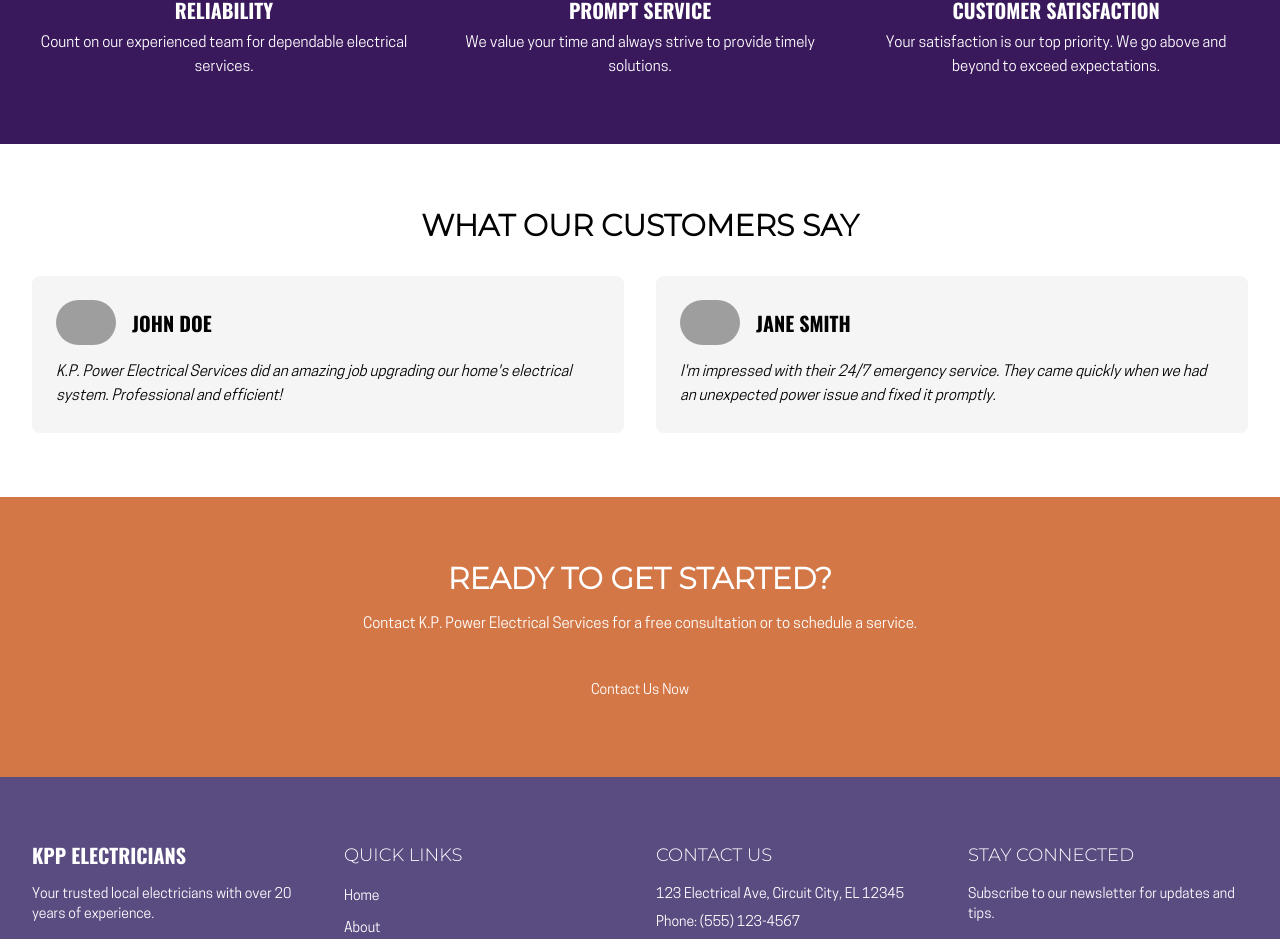
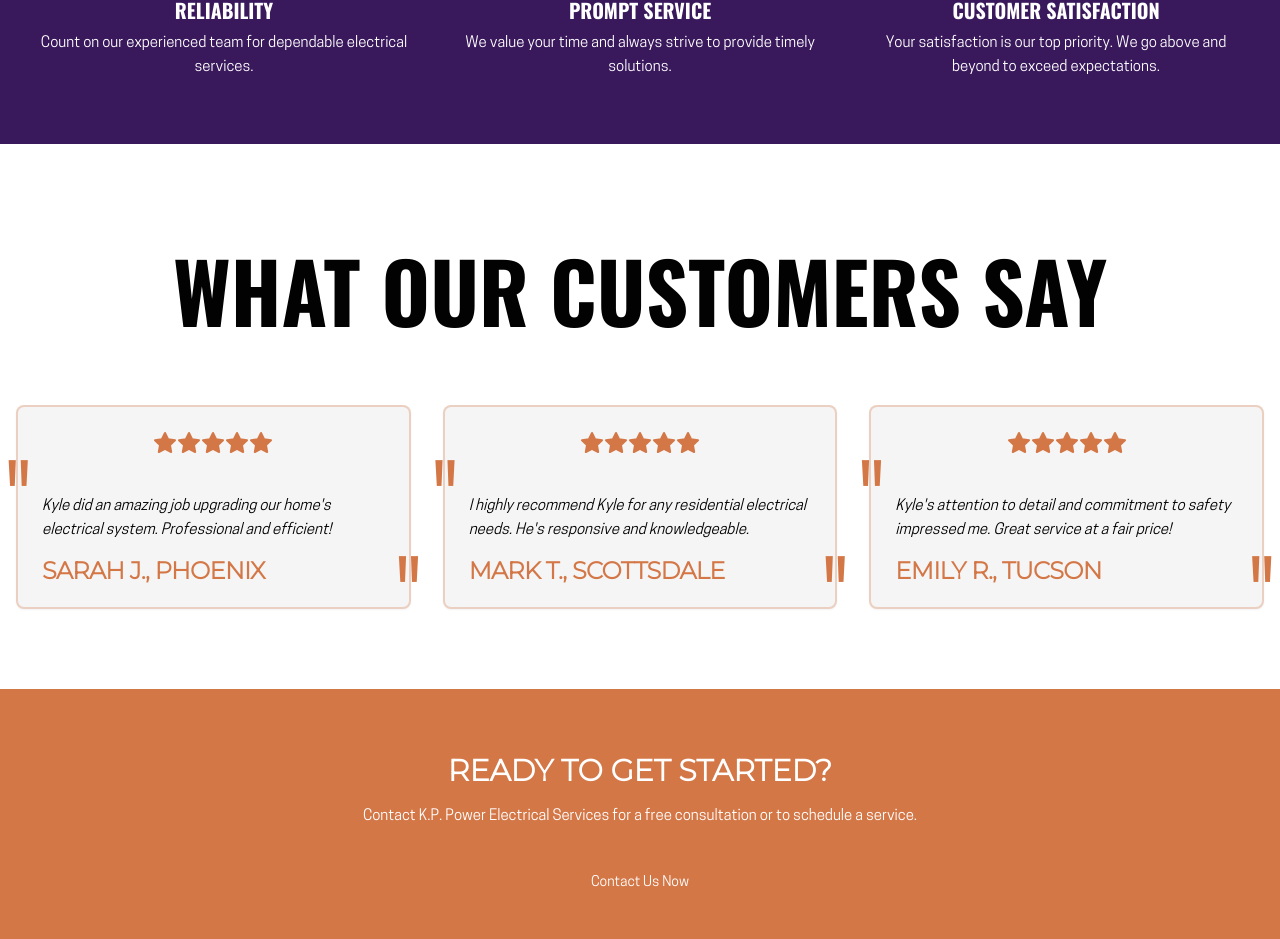
Before and after one commit to MJE43/Electrix, a Next.js app: page / in a window 1280 px wide. Shown: the part 1950-2889 px from the top of the page. Built offline with nearby package versions, Linux system fonts and the light colour scheme; no server answers; grey boxes are pictures that could not be loaded.

Commit message:
imported testimonials from kp

```diff
--- a/package.json
+++ b/package.json
@@ -16,6 +16,7 @@
     "@t3-oss/env-nextjs": "^0.9.2",
     "class-variance-authority": "^0.7.0",
     "clsx": "^2.1.1",
+    "framer-motion": "^11.3.24",
     "lucide-react": "^0.330.0",
     "next": "14.1.1",
     "next-themes": "^0.2.1",
--- a/src/app/page.tsx
+++ b/src/app/page.tsx
@@ -4,7 +4,7 @@ import FeaturesList from "@/components/FeaturesList"
 import FeaturesSection from "@/components/FeaturesSection"
 import { HeroSection } from "@/components/HeroSection"
 import { ModeToggle } from "@/components/mode-toggle"
-import Testimonials from "@/components/Testimonials"
+import { TestimonialsSection } from "@/components/TestimonialsSection"
 
 export default function Home() {
   return (
@@ -16,7 +16,7 @@ export default function Home() {
       <FeaturesSection />
       <FeaturesList />
       <Benefits />
-      <Testimonials />
+      <TestimonialsSection />
       <CTASection />
     </main>
   )
--- a/src/components/Testimonials.tsx
+++ /dev/null
@@ -1,43 +0,0 @@
-import Image from "next/image"
-
-const testimonials = [
-  {
-    name: "John Doe",
-    image: "/images/john-doe.jpg",
-    text: "K.P. Power Electrical Services did an amazing job upgrading our home's electrical system. Professional and efficient!",
-  },
-  {
-    name: "Jane Smith",
-    image: "/images/jane-smith.jpg",
-    text: "I'm impressed with their 24/7 emergency service. They came quickly when we had an unexpected power issue and fixed it promptly.",
-  },
-]
-
-export default function Testimonials() {
-  return (
-    <section className="bg-white py-16">
-      <div className="container mx-auto">
-        <h2 className="mb-8 text-center text-3xl font-bold">
-          What Our Customers Say
-        </h2>
-        <div className="grid grid-cols-1 gap-8 md:grid-cols-2">
-          {testimonials.map((testimonial, index) => (
-            <div key={index} className="rounded-lg bg-muted p-6">
-              <div className="mb-4 flex items-center">
-                <Image
-                  src={testimonial.image}
-                  alt={testimonial.name}
-                  width={60}
-                  height={60}
-                  className="mr-4 rounded-full"
-                />
-                <h3 className="text-xl font-bold">{testimonial.name}</h3>
-              </div>
-              <p className="italic">{testimonial.text}</p>
-            </div>
-          ))}
-        </div>
-      </div>
-    </section>
-  )
-}
--- /dev/null
+++ b/src/components/TestimonialsSection.tsx
@@ -0,0 +1,139 @@
+"use client"
+
+import React, { useEffect, useState } from "react"
+import { AnimatePresence, motion } from "framer-motion"
+import { Star } from "lucide-react"
+
+import { Card, CardContent, CardHeader, CardTitle } from "@/components/ui/card"
+
+interface TestimonialCardProps {
+  quote: string
+  author: string
+}
+
+const TestimonialCard: React.FC<TestimonialCardProps> = ({ quote, author }) => {
+  const [isHovered, setIsHovered] = useState(false)
+
+  return (
+    <motion.div
+      whileHover={{ scale: 1.05 }}
+      transition={{ type: "spring", stiffness: 300 }}
+    >
+      <Card
+        onMouseEnter={() => setIsHovered(true)}
+        onMouseLeave={() => setIsHovered(false)}
+        className="border-2 border-primary border-opacity-30 bg-muted backdrop-blur-sm transition-all duration-300"
+      >
+        <CardHeader>
+          <div className="mb-4 flex justify-center">
+            {[...Array(5)].map((_, i) => (
+              <motion.div
+                key={i}
+                initial={{ rotate: 0 }}
+                animate={isHovered ? { rotate: 360 } : { rotate: 0 }}
+                transition={{ duration: 0.5, delay: i * 0.1 }}
+              >
+                <Star className="h-6 w-6 fill-current text-primary" />
+              </motion.div>
+            ))}
+          </div>
+        </CardHeader>
+        <CardContent className="relative">
+          <motion.div
+            initial={{ opacity: 0, scale: 0.5 }}
+            animate={{ opacity: 1, scale: 1 }}
+            transition={{ duration: 0.5 }}
+            className="absolute -left-4 -top-8 text-8xl text-primary opacity-30"
+          >
+            "
+          </motion.div>
+          <p className="relative z-10 mb-4 text-body italic leading-body text-foreground">
+            {quote}
+          </p>
+          <motion.div
+            initial={{ opacity: 0, scale: 0.5 }}
+            animate={{ opacity: 1, scale: 1 }}
+            transition={{ duration: 0.5, delay: 0.2 }}
+            className="absolute -bottom-12 -right-4 text-8xl text-primary opacity-30"
+          >
+            "
+          </motion.div>
+          <CardTitle className="font-subheading text-primary">
+            {author}
+          </CardTitle>
+        </CardContent>
+      </Card>
+    </motion.div>
+  )
+}
+
+interface Testimonial {
+  id: string
+  quote: string
+  author: string
+}
+
+interface TestimonialsSectionProps {
+  backgroundColor?: string
+}
+
+export const TestimonialsSection: React.FC<TestimonialsSectionProps> = () => {
+  const [currentTestimonial, setCurrentTestimonial] = useState(0)
+  const testimonials: Testimonial[] = [
+    {
+      id: "1",
+      quote:
+        "Kyle did an amazing job upgrading our home's electrical system. Professional and efficient!",
+      author: "Sarah J., Phoenix",
+    },
+    {
+      id: "2",
+      quote:
+        "I highly recommend Kyle for any residential electrical needs. He's responsive and knowledgeable.",
+      author: "Mark T., Scottsdale",
+    },
+    {
+      id: "3",
+      quote:
+        "Kyle's attention to detail and commitment to safety impressed me. Great service at a fair price!",
+      author: "Emily R., Tucson",
+    },
+  ]
+
+  useEffect(() => {
+    const interval = setInterval(() => {
+      setCurrentTestimonial((prev) => (prev + 1) % testimonials.length)
+    }, 5000)
+    return () => clearInterval(interval)
+  }, [testimonials.length])
+
+  return (
+    <section className="bg-white py-20">
+      <div className="container mx-auto px-4">
+        <motion.h2
+          className="mb-12 text-center font-heading text-heading text-foreground"
+          initial={{ opacity: 0, y: -50 }}
+          animate={{ opacity: 1, y: 0 }}
+          transition={{ duration: 0.5 }}
+        >
+          What Our Customers Say
+        </motion.h2>
+        <div className="grid gap-8 md:grid-cols-3">
+          <AnimatePresence>
+            {testimonials.map((testimonial, index) => (
+              <motion.div
+                key={testimonial.id}
+                initial={{ opacity: 0, x: -50 }}
+                animate={{ opacity: 1, x: 0 }}
+                exit={{ opacity: 0, x: 50 }}
+                transition={{ duration: 0.5, delay: index * 0.1 }}
+              >
+                <TestimonialCard {...testimonial} />
+              </motion.div>
+            ))}
+          </AnimatePresence>
+        </div>
+      </div>
+    </section>
+  )
+}
```
Also changed, not shown: src/components/ServiceCard.tsx (added), src/components/ServicesSection.tsx (added), 1 other file (tests, documents, lock files or other folders).
